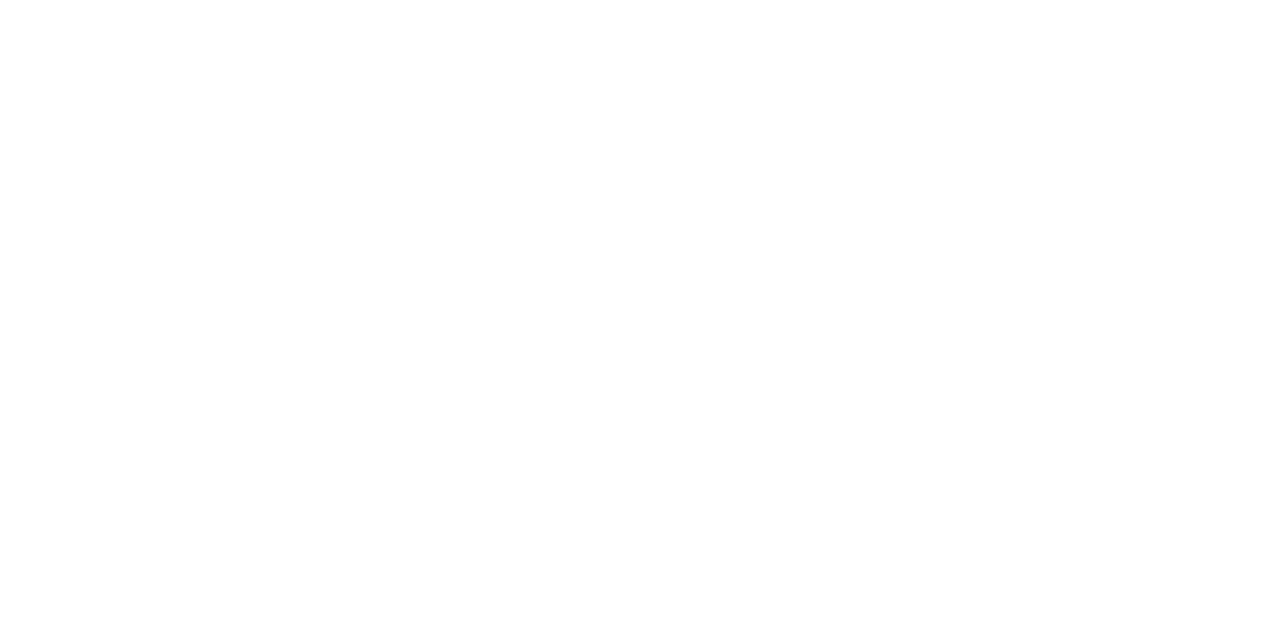
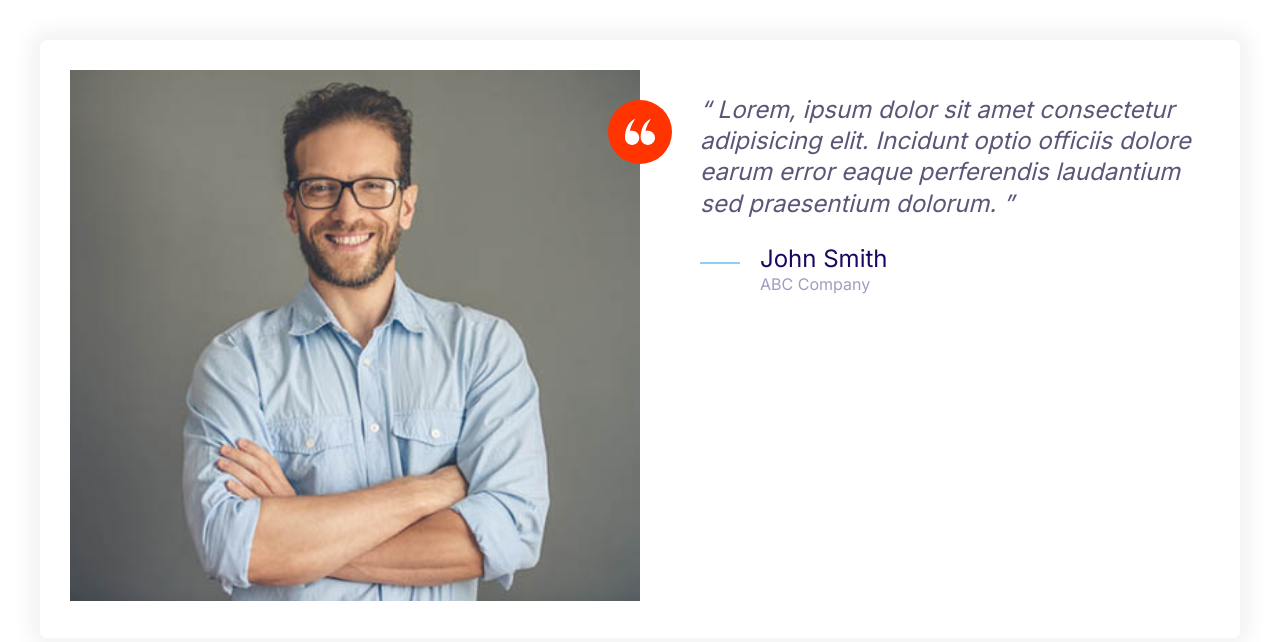
Before and after one commit to babli1111/Noshify, a plain HTML site: page index.html in a window 1280 px wide. Drawn offline with nearby package versions, Linux system fonts and the light colour scheme.

Commit message:
Build a testimonial component

```diff
--- a/Css/styles.css
+++ b/Css/styles.css
@@ -164,8 +164,17 @@ a {
   height: 40px;
 }
 
+.icon--small {
+  width: 30px;
+  height: 30px;
+}
+
 .icon--primary {
   fill: var(--color-primary);
+}
+
+.icon--white {
+  fill: #fff;
 }
 
 .icon-container {
@@ -177,6 +186,11 @@ a {
   justify-content: center;
   align-items: center;
 }
+
+.icon-container--accent {
+  background: var(--color-accent);
+}
+
 /* Buttons */
 .btn {
   border-radius: 40px;
@@ -362,7 +376,6 @@ a {
   }
 }
 /* Media */
-
 .media {
   display: flex;
 }
@@ -378,34 +391,36 @@ a {
 .media__image {
   margin-top: 1rem;
 }
-
-/*Quote*/
-
+/* Quotes */
 .quote {
   font-size: 3rem;
   font-style: italic;
   color: var(--color-body-darker);
   line-height: 1.3;
 }
+
 .quote__text::before {
   content: open-quote;
 }
+
 .quote__text::after {
   content: close-quote;
 }
+
 .quote__author {
+  font-size: 3rem;
   font-weight: 500;
-  font-size: 3rem;
+  font-style: normal;
   margin-bottom: 0;
-  font-family: "Montserrat";
+}
+
+.quote__organization {
+  color: var(--color-headings);
+  opacity: 0.4;
+  font-size: 2rem;
   font-style: normal;
 }
-.quote__organization {
-  color: var(--color-headings);
-  font-size: 2rem;
-  font-style: normal;
-  opacity: 0.4;
-}
+
 .quote__line {
   position: relative;
   bottom: 10px;
@@ -425,18 +440,55 @@ a {
   }
 }
 
-/*Grids*/
-
+/* Grids */
 .grid {
   display: grid;
 }
+
 @media screen and (min-width: 768px) {
   .grid--1x2 {
     grid-template-columns: repeat(2, 1fr);
   }
 }
+
 @media screen and (min-width: 1024px) {
   .grid--1x3 {
     grid-template-columns: repeat(3, 1fr);
   }
 }
+
+/* Testimonials */
+.testimonial {
+  padding: 3rem;
+}
+
+.testimonial__image {
+  position: relative;
+  margin: 0 3rem;
+}
+
+.testimonial__image > img {
+  width: 100%;
+}
+
+.testimonial__image > .icon-container {
+  position: absolute;
+  top: 3rem;
+  right: -32px;
+}
+
+@media screen and (min-width: 768px) {
+  .testimonial__image {
+    margin: 0;
+  }
+
+  .testimonial .quote,
+  .testimonial .quote__author {
+    font-size: 2.4rem;
+  }
+
+  .testimonial .quote {
+    margin-left: 6rem;
+    margin-right: 0;
+  }
+}
--- a/index.html
+++ b/index.html
@@ -12,5 +12,39 @@
     <link rel="stylesheet" href="/Css/styles.css" />
     <link rel="stylesheet" href="/Css/normalize.css" />
   </head>
-  <body></body>
+  <body style="padding: 4rem">
+    <div class="card testimonial">
+      <div class="grid grid--1x2">
+        <div class="testimonial__image">
+          <img src="images/testimonial.jpg" alt="A happy, smiling customer" />
+          <span class="icon-container icon-container--accent">
+            <svg class="icon icon--white icon--small">
+              <use xlink:href="images/sprite.svg#quotes"></use>
+            </svg>
+          </span>
+        </div>
+
+        <blockquote class="quote">
+          <p class="quote__text">
+            Lorem, ipsum dolor sit amet consectetur adipisicing elit. Incidunt
+            optio officiis dolore earum error eaque perferendis laudantium sed
+            praesentium dolorum.
+          </p>
+          <footer>
+            <div class="media">
+              <div class="media__image">
+                <svg class="icon icon--primary quote__line">
+                  <use xlink:href="images/sprite.svg#line"></use>
+                </svg>
+              </div>
+              <div class="media__body">
+                <h3 class="media__title quote__author">John Smith</h3>
+                <p class="quote__organization">ABC Company</p>
+              </div>
+            </div>
+          </footer>
+        </blockquote>
+      </div>
+    </div>
+  </body>
 </html>
```
Also changed, not shown: Components/grids.html (+2 -2 lines), Components/testimonial.html (added, +33 -0 lines).
